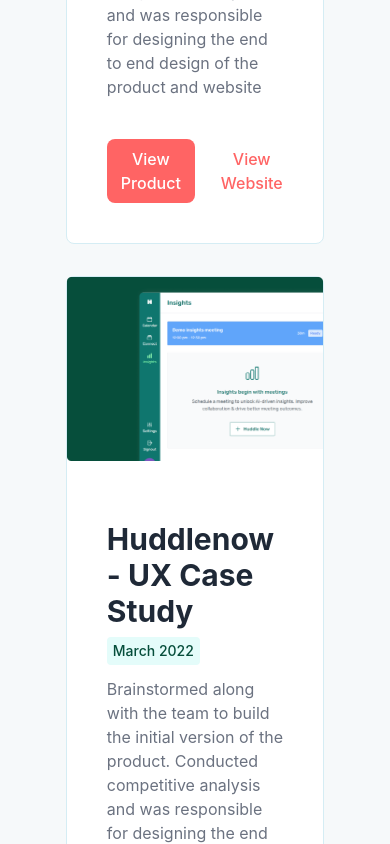
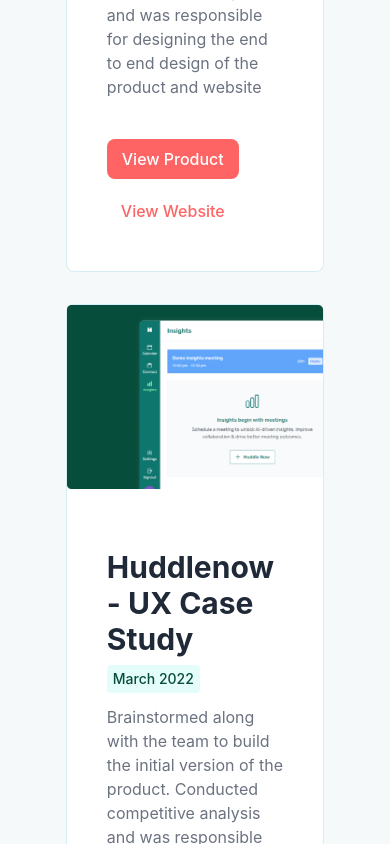
Before and after one commit to shanmuganarayanan/my-portfolio, a React (Create React App) app: page / in a window 390 px wide. Shown: the part 1520-2364 px from the top of the page. Built offline with nearby package versions, Linux system fonts and the light colour scheme.

Commit message:
ui fixes added

```diff
--- a/src/Pages/Works/Works.styles.js
+++ b/src/Pages/Works/Works.styles.js
@@ -73,8 +73,10 @@
 `
 export const Buttonwrapper = tw.div`
     mt-10
-    flex
+    lg:flex
+    grid
     items-center
+    justify-start
     gap-3
 `
 export const Buttonprimary = tw.button`
```
